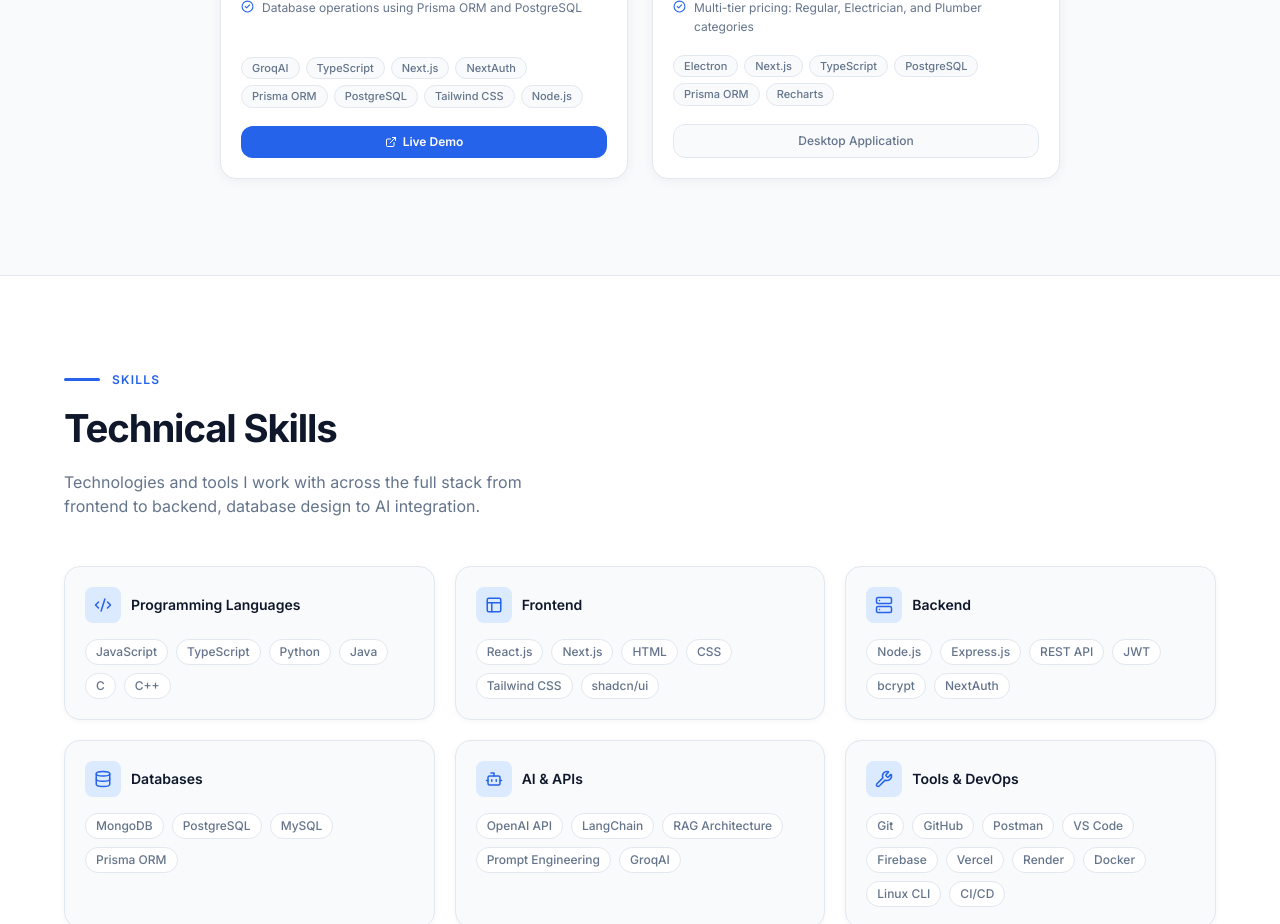
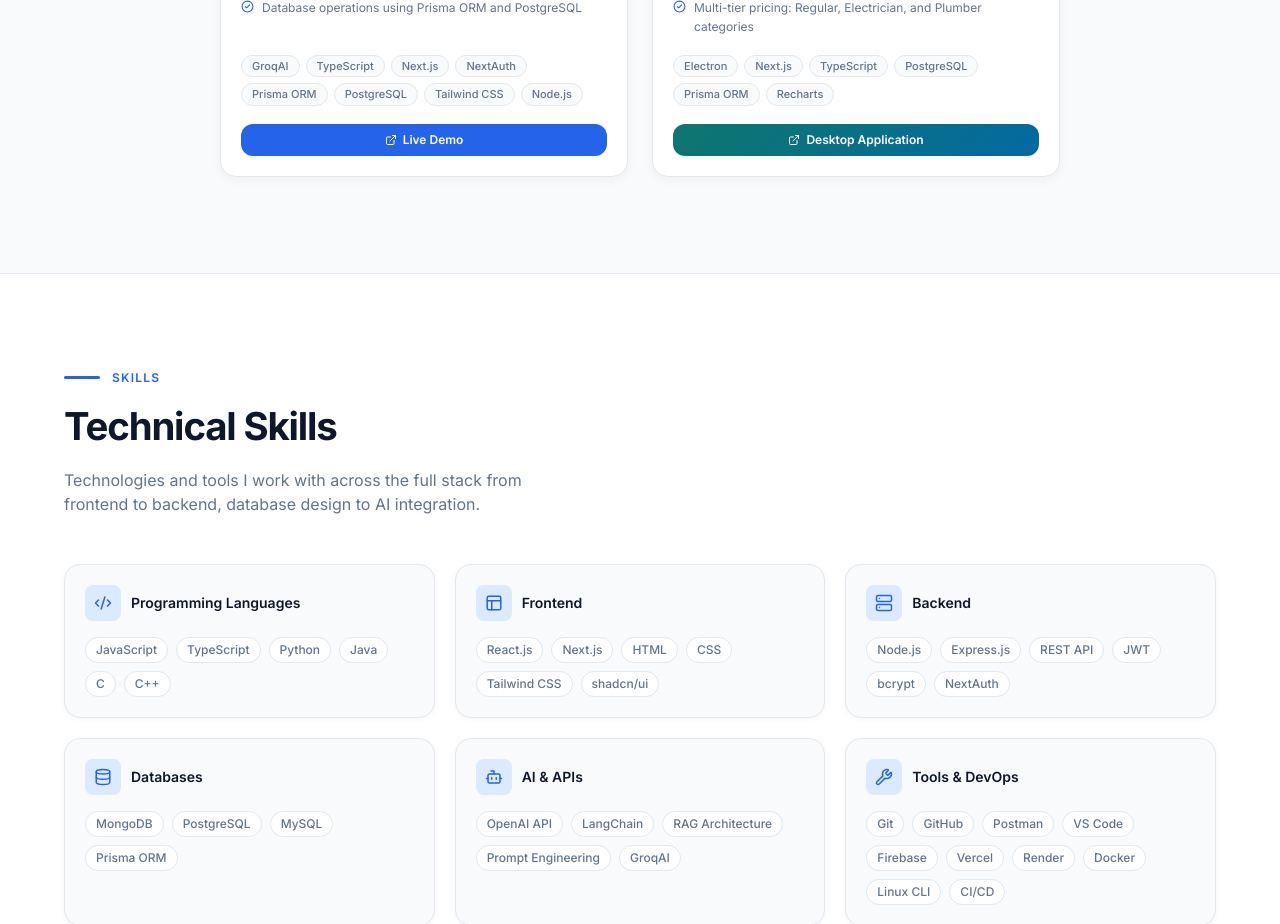
Before and after one commit to Parth15-in/Portfolio, a Next.js app: page / in a window 1280 px wide. Shown: the part 2760-3684 px from the top of the page. Built offline with nearby package versions, Linux system fonts and the light colour scheme.

Commit message:
feat: add HardwarePRO desktop download link with gradient button

```diff
--- a/app/components/ProjectsSection.tsx
+++ b/app/components/ProjectsSection.tsx
@@ -241,13 +241,28 @@ export default function ProjectsSection() {
                           GitHub
                         </a>
                       )}
-                      {!project.liveUrl && !project.githubUrl && (
+                      {!project.liveUrl && !project.githubUrl && !project.desktopUrl && (
                         <span
                           className="flex-1 flex items-center justify-center py-2 rounded-xl text-xs font-medium"
                           style={{ background: "var(--bg)", color: "var(--muted)", border: "1px solid var(--line)" }}
                         >
                           {project.organization ? `Professional Work — ${project.organization}` : "Desktop Application"}
                         </span>
+                      )}
+                      {!project.liveUrl && !project.githubUrl && project.desktopUrl && (
+                        <a
+                          href={project.desktopUrl}
+                          target="_blank"
+                          rel="noopener noreferrer"
+                          className="flex-1 flex items-center justify-center gap-1.5 py-2 rounded-xl text-xs font-semibold transition-all duration-200 hover:opacity-90"
+                          style={{
+                            background: `linear-gradient(135deg, ${project.gradientFrom}, ${project.gradientTo})`,
+                            color: "#fff",
+                          }}
+                        >
+                          <ExternalLink size={12} />
+                          Desktop Application
+                        </a>
                       )}
                     </div>
                   </div>
--- a/app/lib/data.ts
+++ b/app/lib/data.ts
@@ -20,6 +20,7 @@ export interface Project {
   features: string[];
   liveUrl?: string;
   githubUrl?: string;
+  desktopUrl?: string;
   organization?: string;
   gradientFrom: string;
   gradientTo: string;
@@ -137,6 +138,7 @@ export const projects: Project[] = [
     gradientFrom: "#0F766E",
     gradientTo: "#0369A1",
     icon: "store",
+    desktopUrl: "https://github.com/Parth15-in/HardwarePRO#download-desktop-app-windows-exe",
   },
 ];
 
```
